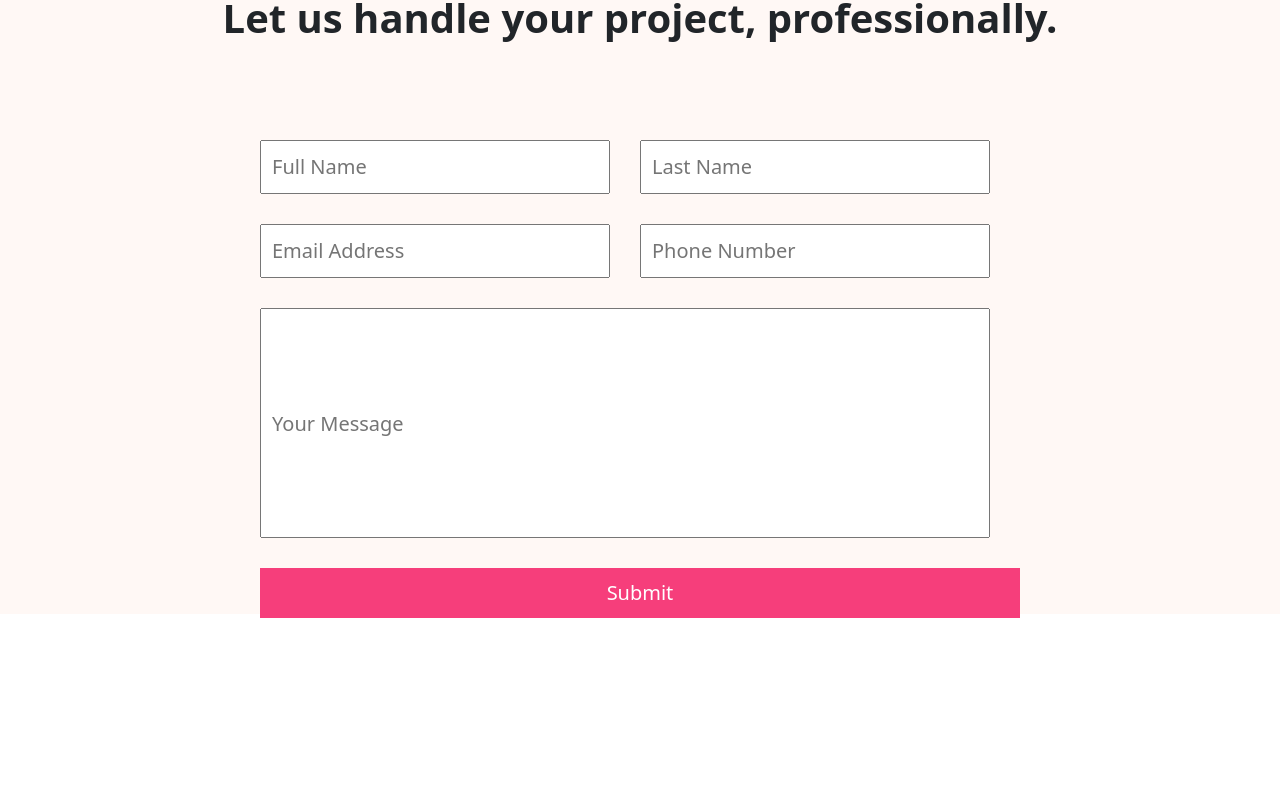
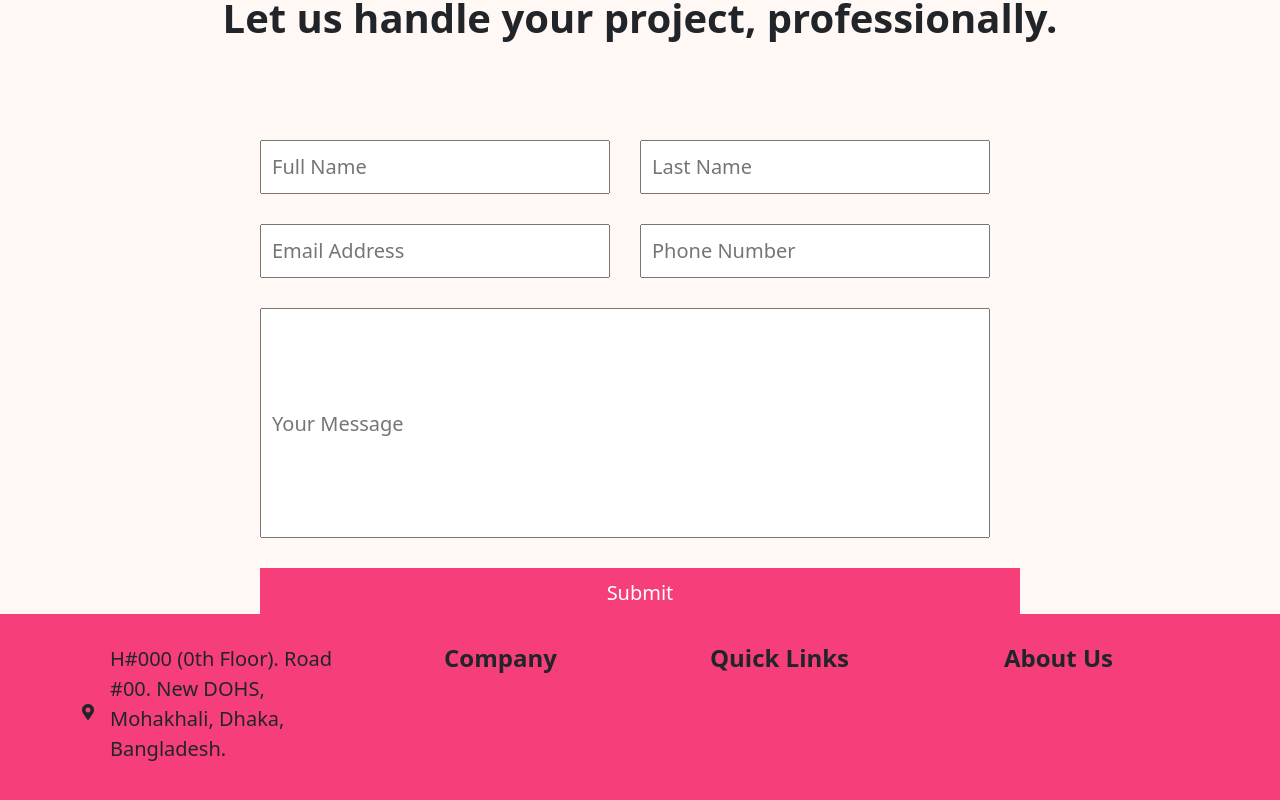
Before and after one commit to Rafi5734/Parlour-App, a React (Create React App) app: page / in a window 1280 px wide. Shown: the part 2762-3562 px from the top of the page. Before the commit the page ends 3380 px from the top, so only its background shows below. Built offline with nearby package versions, Linux system fonts and the light colour scheme.

Commit message:
footer touch

```diff
--- /dev/null
+++ b/src/Components/Components/Footer.js
@@ -0,0 +1,49 @@
+import React from "react";
+import "./footer.css";
+import { Container } from "react-bootstrap";
+const Footer = () => {
+    return (
+        <div
+            style={{
+                backgroundColor: "#f63e7b",
+                width: "100%",
+                height: "30vh",
+            }}
+        >
+            <Container
+                style={{
+                    display: "grid",
+                    gridTemplateColumns: "repeat(4,1fr)",
+                    position: "relative",
+                    top: "30px",
+                }}
+            >
+                <div
+                    style={{
+                        display: "flex",
+                        justifyContent: "center",
+                        alignItems: "center",
+                        flexDirection: "row",
+                    }}
+                >
+                    <i className="fas fa-map-marker-alt me-3"></i>
+                    <p className="lead">
+                        H#000 (0th Floor). Road #00. New DOHS, Mohakhali, Dhaka,
+                        Bangladesh.
+                    </p>
+                </div>
+                <div>
+                    <h4 className="fw-bold text-center mb-5">Company</h4>
+                </div>
+                <div>
+                    <h4 className="fw-bold text-center mb-5">Quick Links</h4>
+                </div>
+                <div>
+                    <h4 className="fw-bold text-center mb-5">About Us</h4>
+                </div>
+            </Container>
+        </div>
+    );
+};
+
+export default Footer;
--- a/src/Components/ContactForm/ContactForm.js
+++ b/src/Components/ContactForm/ContactForm.js
@@ -2,6 +2,7 @@ import React from "react";
 import { Container } from "react-bootstrap";
 import "./contactForm.css";
 import { useForm } from "react-hook-form";
+import Footer from "../Components/Footer";
 
 const ContactForm = () => {
     const {
@@ -14,6 +15,7 @@ const ContactForm = () => {
 
     console.log(watch("example"));
     return (
+        <>
             <div className="contact-main">
                 <h1 className="text-center fw-bold mb-5 contact-heading">
                     Let us handle your project, professionally.
@@ -123,6 +125,9 @@ const ContactForm = () => {
                     </div>
                 </Container>
             </div>
+
+            <Footer></Footer>
+        </>
     );
 };
 
```
Also changed, not shown: src/Components/Components/footer.css (added). Lines whose indentation alone changed are shown as unchanged.
